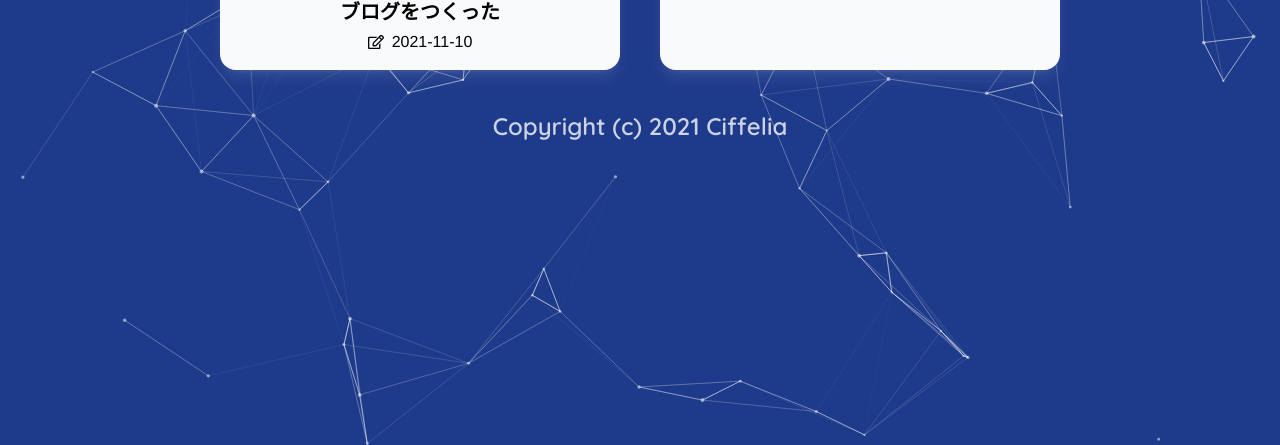
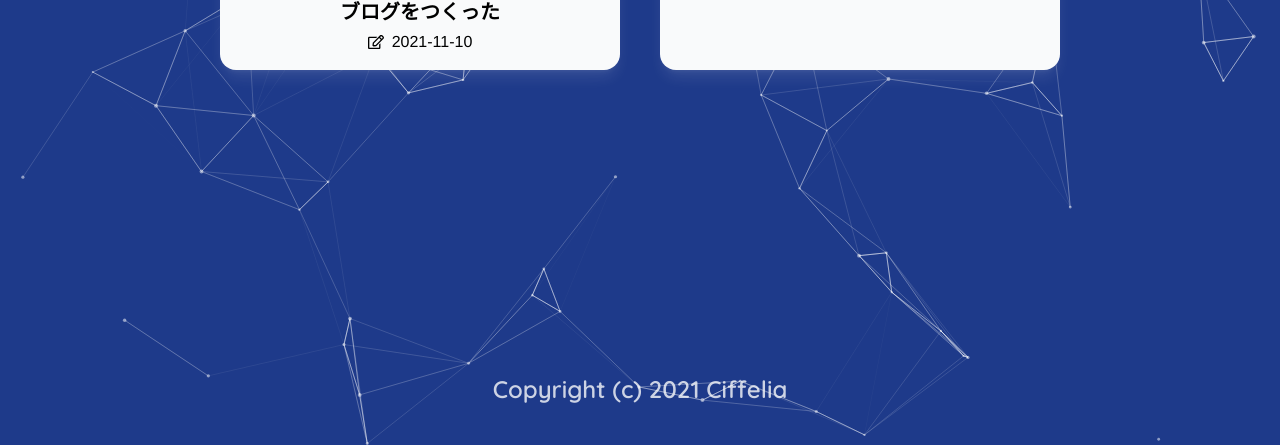
Before and after one commit to ciffelia/blog.ciffelia.com, a Next.js app: page / in a window 1280 px wide. Shown: the part 355-800 px from the top of the page. Built offline with nearby package versions, Linux system fonts and the light colour scheme.

Commit message:
フッタを最下部に固定する

```diff
--- a/src/pages/_app.tsx
+++ b/src/pages/_app.tsx
@@ -33,10 +33,12 @@ const MyApp: React.FC<AppProps> = ({ Component, pageProps }) => (
       ]}
     />
     <Background />
-    <div className="flex flex-col font-serif">
+    <div className="min-h-screen flex flex-col font-serif">
       <Header />
       <Component {...pageProps} />
-      <Footer />
+      <div className="mt-auto">
+        <Footer />
+      </div>
     </div>
   </>
 );
```
